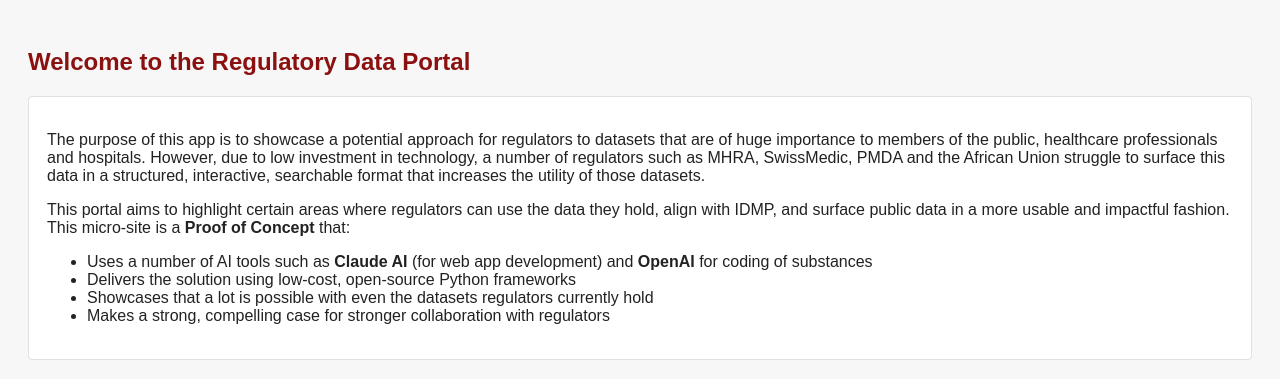
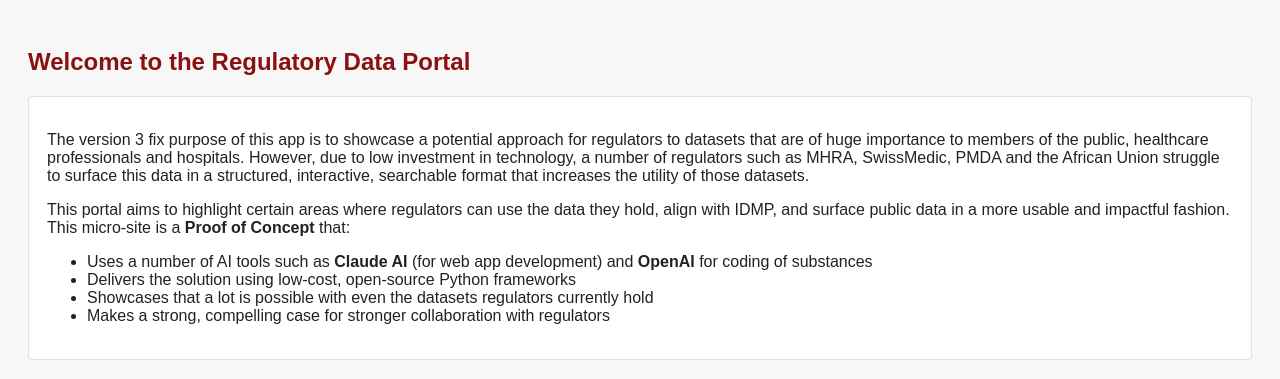
Before and after one commit to digitecture-opensource/NCA_SMPC, a Django app: page / in a window 1280 px wide. Shown: the part 51-430 px from the top of the page. Run offline with Django 5.2, Linux system fonts and the light colour scheme.

Commit message:
Still fixing bug on home page

```diff
--- a/orphan/templates/orphan/home.html
+++ b/orphan/templates/orphan/home.html
@@ -42,7 +42,7 @@
 
 <div class="card">
   <p>
-    The purpose of this app is to showcase a potential approach for regulators to
+    The version 3 fix  purpose of this app is to showcase a potential approach for regulators to
     datasets that are of huge importance to members of the public, healthcare professionals and hospitals. However,
     due to low investment in technology, a number of regulators such as MHRA, SwissMedic, PMDA and the African Union
     struggle to surface this data in a structured, interactive, searchable format that increases the utility of those datasets.
```
